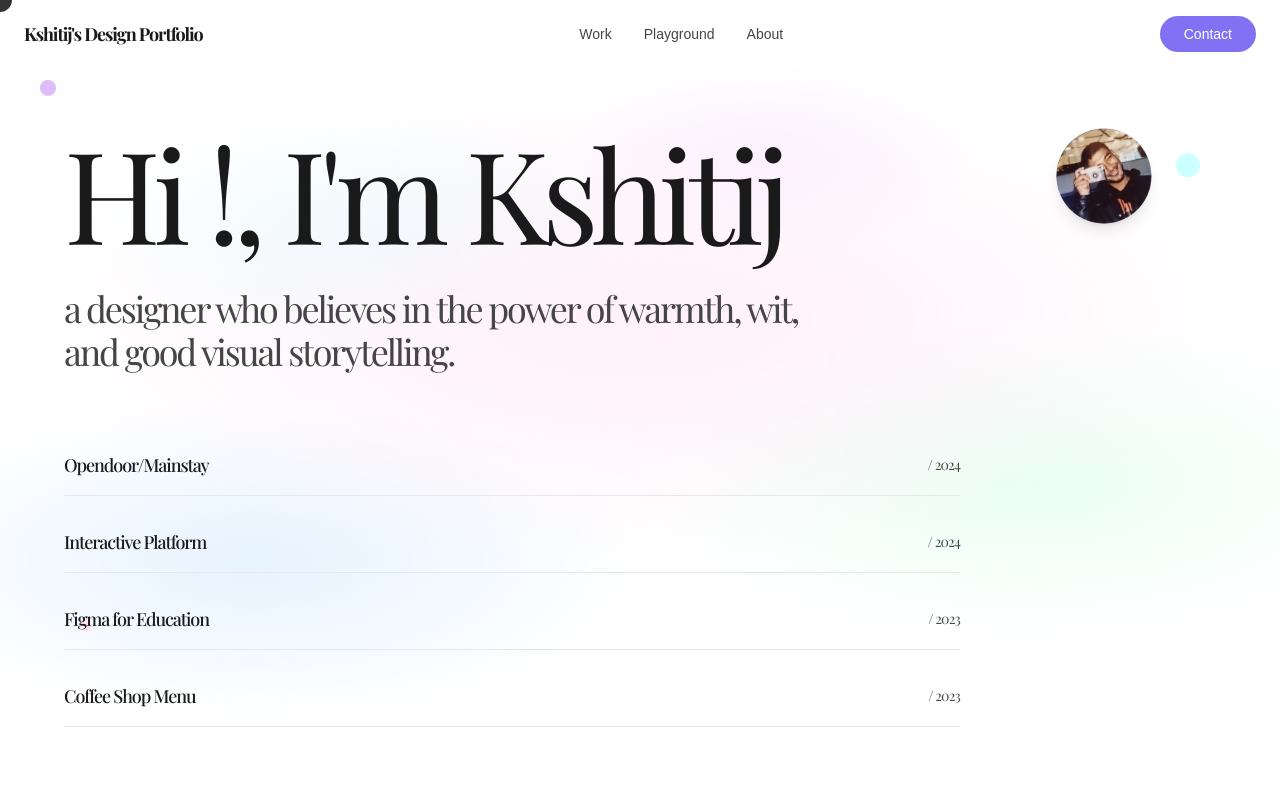
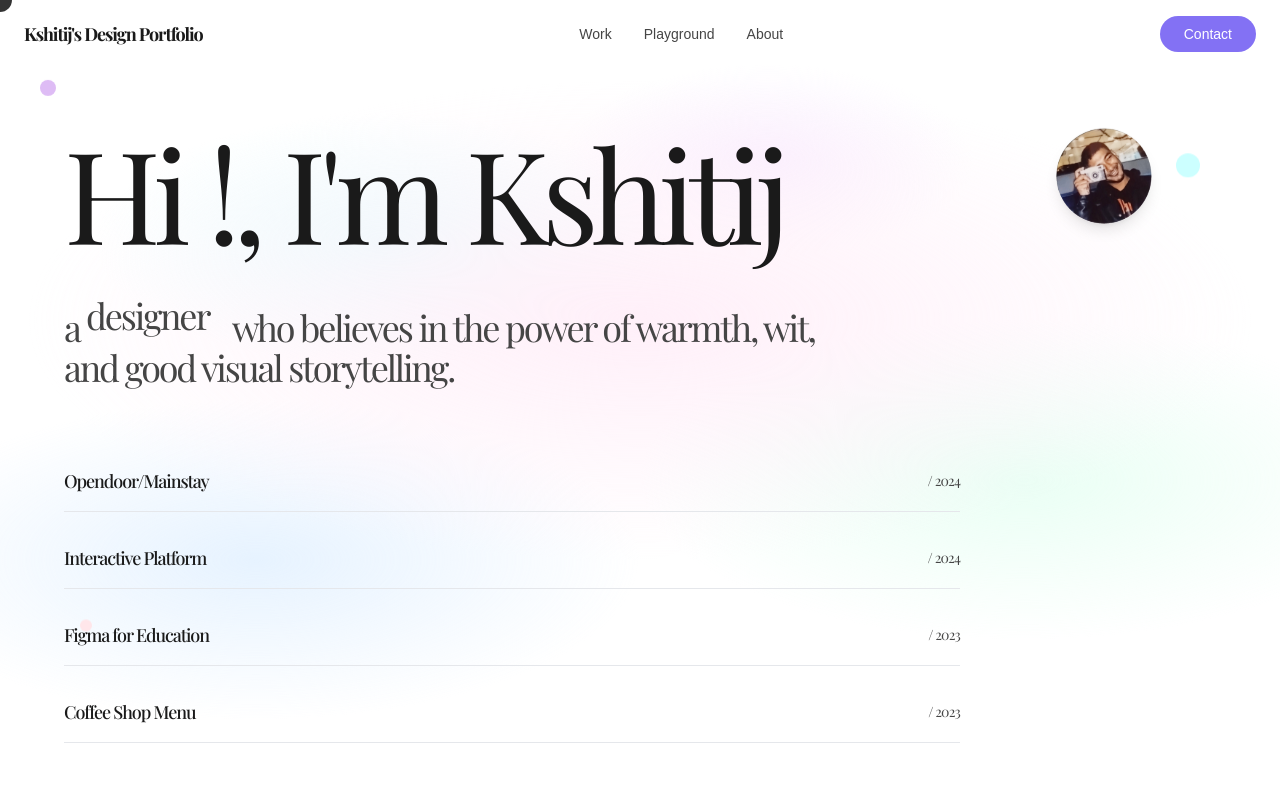
Before and after one commit to kshitij0299/pastel-pivot-folio, a React (Vite) app: page / in a window 1280 px wide. Shown: the top 800 px of the page. Built offline with nearby package versions, Linux system fonts and the light colour scheme; a web font is replaced by a local one.

Commit message:
Fix layout shift in hero
Ensure the animated "designer" text in the hero section does not cause other text to shift by adding appropriate padding or adjusting its container.

```diff
--- a/src/components/HeroSection.tsx
+++ b/src/components/HeroSection.tsx
@@ -72,9 +72,16 @@ const AnimatedDesigner = () => {
 
   return (
     <span
+      className="inline-block relative overflow-hidden"
+      style={{
+        width: '140px',
+        height: '1.5em',
+        verticalAlign: 'baseline'
+      }}
+    >
+      <span
         ref={designerRef}
-      className={`${fonts[currentFont]} transition-all duration-300 inline-block min-w-[120px] text-center`}
-      style={{ height: '1.2em' }}
+        className={`${fonts[currentFont]} transition-all duration-300 absolute inset-0 flex items-center justify-start`}
       >
         {word.split('').map((letter, i) => (
           <span
@@ -85,6 +92,7 @@ const AnimatedDesigner = () => {
             {letter}
           </span>
         ))}
+      </span>
     </span>
   );
 };
```
Lines whose indentation alone changed are shown as unchanged.
